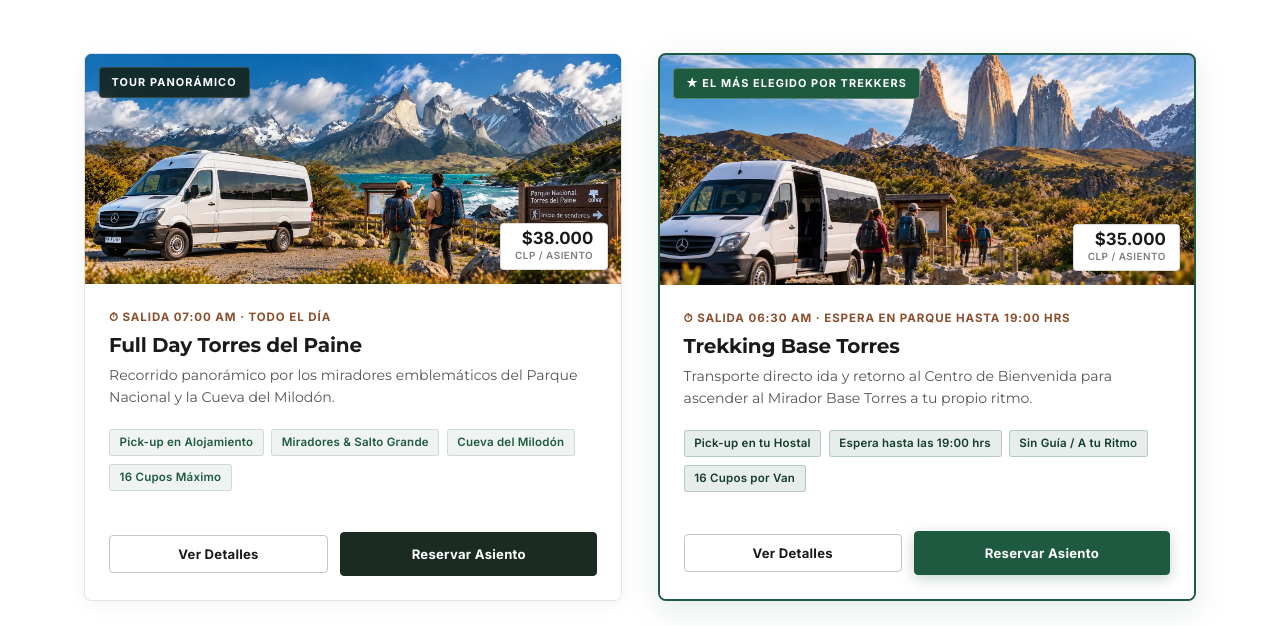
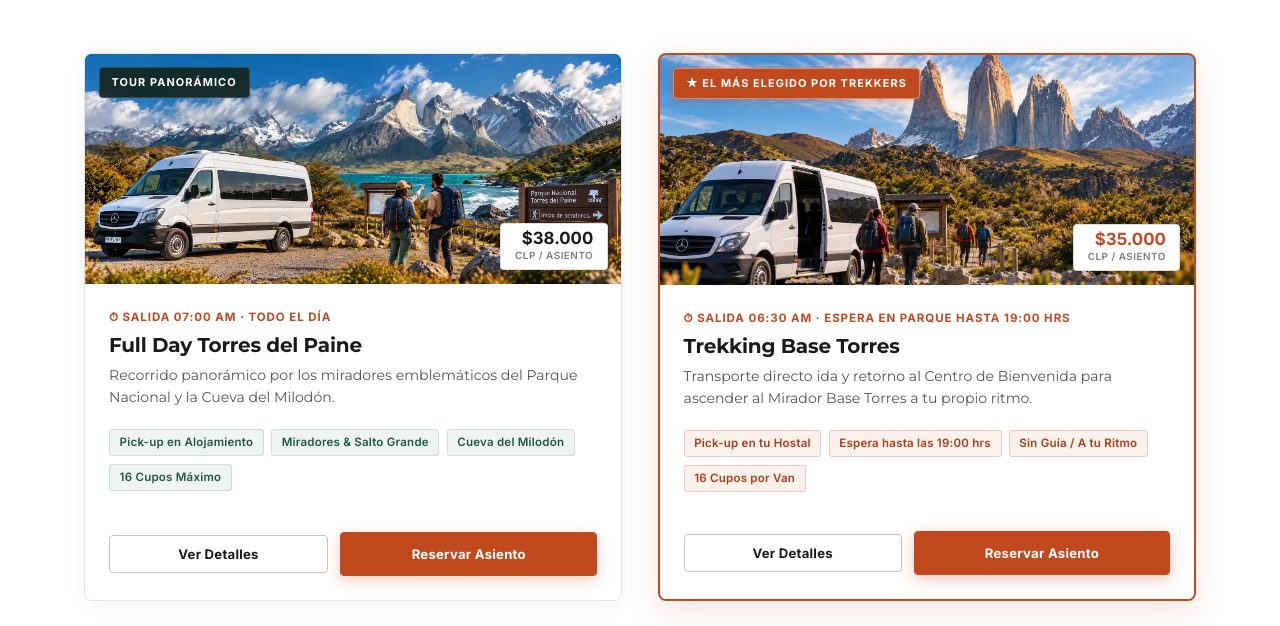
Before and after one commit to fhranco/travesia-paine, a website: page index.html in a window 1280 px wide. Shown: the part 1282-1908 px from the top of the page. Drawn offline with Linux system fonts and the light colour scheme; no server answers.

Commit message:
style: incorporar color naranja institucional en tarjetas y llamadas a la accion de excursiones

```diff
--- a/public/styles.css
+++ b/public/styles.css
@@ -2237,7 +2237,7 @@ footer {
     display: flex;
     align-items: center;
     gap: 0.45rem;
-    color: #8C4E2D;
+    color: #c04a1e;
     font-family: 'Inter', sans-serif;
     font-size: 0.72rem;
     font-weight: 700;
@@ -2293,8 +2293,8 @@ footer {
 
 .btn-book-editorial {
     flex: 1.2;
-    background: #1B2B22;
-    border: 1px solid #1B2B22;
+    background: #c04a1e;
+    border: 1px solid #c04a1e;
     color: #FFFFFF !important;
     padding: 0.65rem 0.8rem;
     border-radius: 4px;
@@ -2310,11 +2310,14 @@ footer {
     justify-content: center;
     gap: 0.45rem;
     min-height: 42px;
+    box-shadow: 0 4px 14px rgba(192, 74, 30, 0.28);
 }
 
 .btn-book-editorial:hover {
-    background: #142019;
-    border-color: #142019;
+    background: #d05324;
+    border-color: #d05324;
+    transform: translateY(-1px);
+    box-shadow: 0 6px 18px rgba(192, 74, 30, 0.38);
 }
 
 /* ========================================================
@@ -2355,20 +2358,25 @@ footer {
 }
 
 .main-service-card.is-hero-featured {
-    border: 2px solid #1E5A40;
-    box-shadow: 0 10px 32px rgba(30, 90, 64, 0.12);
+    border: 2px solid #c04a1e;
+    box-shadow: 0 10px 32px rgba(192, 74, 30, 0.14);
 }
 
 .main-service-card.is-hero-featured:hover {
-    border-color: #143D2B;
-    box-shadow: 0 16px 40px rgba(30, 90, 64, 0.18);
+    border-color: #a83d16;
+    box-shadow: 0 16px 40px rgba(192, 74, 30, 0.22);
 }
 
 .tour-card-tag.is-star-tag {
-    background: #1E5A40 !important;
+    background: #c04a1e !important;
     color: #FFFFFF !important;
-    border: 1px solid rgba(255, 255, 255, 0.25);
+    border: 1px solid rgba(255, 255, 255, 0.35);
     font-weight: 800;
+    box-shadow: 0 2px 10px rgba(192, 74, 30, 0.35);
+}
+
+.main-service-card.is-hero-featured .tour-price-stamp .price-amount {
+    color: #c04a1e;
 }
 
 .main-tour-perks {
@@ -2391,20 +2399,21 @@ footer {
 }
 
 .main-service-card.is-hero-featured .tour-perk-pill {
-    background: rgba(30, 90, 64, 0.11);
-    color: #143D2B;
-    border-color: rgba(30, 90, 64, 0.24);
+    background: rgba(192, 74, 30, 0.08);
+    color: #a83d16;
+    border-color: rgba(192, 74, 30, 0.22);
 }
 
 .btn-hero-book {
-    background: #1E5A40 !important;
-    border-color: #1E5A40 !important;
-    box-shadow: 0 4px 14px rgba(30, 90, 64, 0.25);
+    background: #c04a1e !important;
+    border-color: #c04a1e !important;
+    box-shadow: 0 4px 16px rgba(192, 74, 30, 0.32) !important;
 }
 
 .btn-hero-book:hover {
-    background: #143D2B !important;
-    border-color: #143D2B !important;
+    background: #d05324 !important;
+    border-color: #d05324 !important;
+    box-shadow: 0 6px 20px rgba(192, 74, 30, 0.45) !important;
 }
 
 /* ========================================================
--- a/styles.css
+++ b/styles.css
@@ -2237,7 +2237,7 @@ footer {
     display: flex;
     align-items: center;
     gap: 0.45rem;
-    color: #8C4E2D;
+    color: #c04a1e;
     font-family: 'Inter', sans-serif;
     font-size: 0.72rem;
     font-weight: 700;
@@ -2293,8 +2293,8 @@ footer {
 
 .btn-book-editorial {
     flex: 1.2;
-    background: #1B2B22;
-    border: 1px solid #1B2B22;
+    background: #c04a1e;
+    border: 1px solid #c04a1e;
     color: #FFFFFF !important;
     padding: 0.65rem 0.8rem;
     border-radius: 4px;
@@ -2310,11 +2310,14 @@ footer {
     justify-content: center;
     gap: 0.45rem;
     min-height: 42px;
+    box-shadow: 0 4px 14px rgba(192, 74, 30, 0.28);
 }
 
 .btn-book-editorial:hover {
-    background: #142019;
-    border-color: #142019;
+    background: #d05324;
+    border-color: #d05324;
+    transform: translateY(-1px);
+    box-shadow: 0 6px 18px rgba(192, 74, 30, 0.38);
 }
 
 /* ========================================================
@@ -2355,20 +2358,25 @@ footer {
 }
 
 .main-service-card.is-hero-featured {
-    border: 2px solid #1E5A40;
-    box-shadow: 0 10px 32px rgba(30, 90, 64, 0.12);
+    border: 2px solid #c04a1e;
+    box-shadow: 0 10px 32px rgba(192, 74, 30, 0.14);
 }
 
 .main-service-card.is-hero-featured:hover {
-    border-color: #143D2B;
-    box-shadow: 0 16px 40px rgba(30, 90, 64, 0.18);
+    border-color: #a83d16;
+    box-shadow: 0 16px 40px rgba(192, 74, 30, 0.22);
 }
 
 .tour-card-tag.is-star-tag {
-    background: #1E5A40 !important;
+    background: #c04a1e !important;
     color: #FFFFFF !important;
-    border: 1px solid rgba(255, 255, 255, 0.25);
+    border: 1px solid rgba(255, 255, 255, 0.35);
     font-weight: 800;
+    box-shadow: 0 2px 10px rgba(192, 74, 30, 0.35);
+}
+
+.main-service-card.is-hero-featured .tour-price-stamp .price-amount {
+    color: #c04a1e;
 }
 
 .main-tour-perks {
@@ -2391,20 +2399,21 @@ footer {
 }
 
 .main-service-card.is-hero-featured .tour-perk-pill {
-    background: rgba(30, 90, 64, 0.11);
-    color: #143D2B;
-    border-color: rgba(30, 90, 64, 0.24);
+    background: rgba(192, 74, 30, 0.08);
+    color: #a83d16;
+    border-color: rgba(192, 74, 30, 0.22);
 }
 
 .btn-hero-book {
-    background: #1E5A40 !important;
-    border-color: #1E5A40 !important;
-    box-shadow: 0 4px 14px rgba(30, 90, 64, 0.25);
+    background: #c04a1e !important;
+    border-color: #c04a1e !important;
+    box-shadow: 0 4px 16px rgba(192, 74, 30, 0.32) !important;
 }
 
 .btn-hero-book:hover {
-    background: #143D2B !important;
-    border-color: #143D2B !important;
+    background: #d05324 !important;
+    border-color: #d05324 !important;
+    box-shadow: 0 6px 20px rgba(192, 74, 30, 0.45) !important;
 }
 
 /* ========================================================
```
